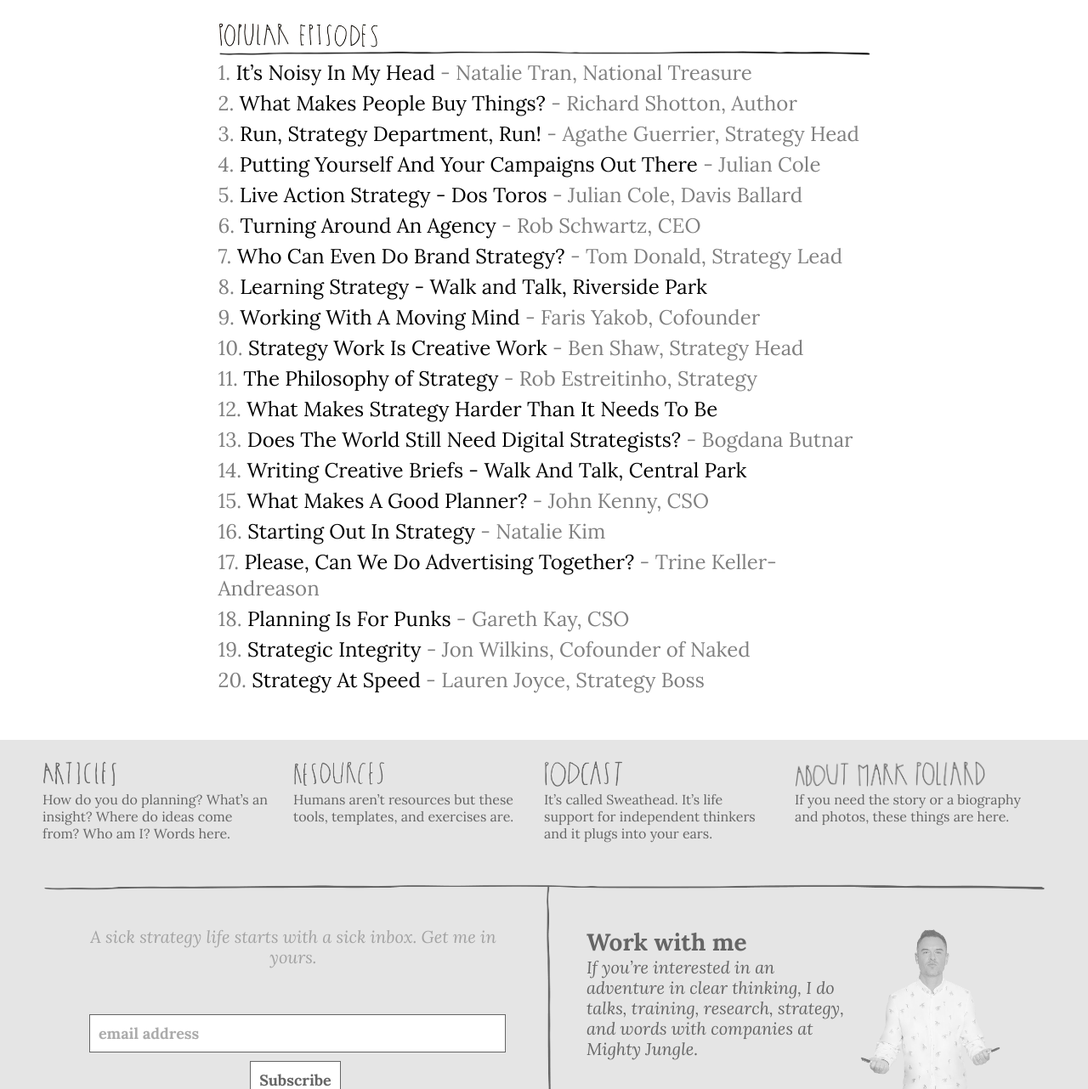
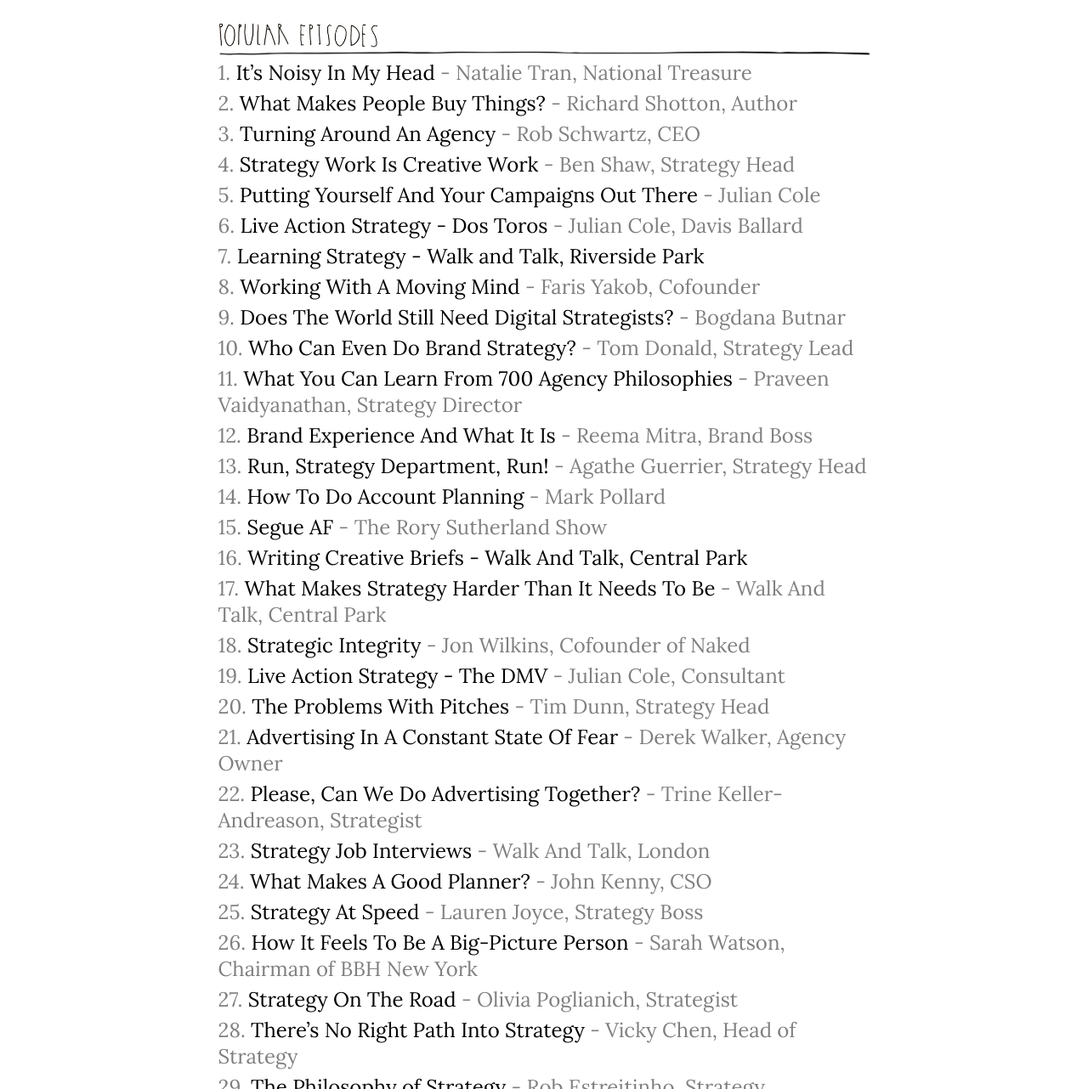
Before and after one commit to markhpollard/markhpollard.github.io, a Jekyll site: the page built from podcast.md, in a window 1280 px wide and 1400 px high, scrolled down 474 px, cut to the strip 118-1400 px from the top of the window. Shown: the whole strip at 85% size. Built offline with Jekyll 4.4.1, drawn with Linux system fonts in a browser that asks for light colours; nearby versions of some CDN libraries; some of the changed text lies outside the part shown.

Commit message:
Updated Podcast

```diff
--- a/podcast.md
+++ b/podcast.md
@@ -9,42 +10,62 @@
 layout: podcast
 ---
 
-#### 1. [It's Noisy In My Head](https://anchor.fm/sweathead-with-mark-pollard/episodes/Its-Noisy-In-My-Head---Natalie-Tran--National-Treasure-e2pnfp) - Natalie Tran, National Treasure
+#### 1. [It's Noisy In My Head](https://podcasts.apple.com/us/podcast/sweathead-with-mark-pollard-a-strategy-podcast/id1370723809?i=1000426009808) - Natalie Tran, National Treasure
 
-#### 2. [What Makes People Buy Things?](https://anchor.fm/sweathead-with-mark-pollard/episodes/What-Makes-People-Buy-Things----Richard-Shotton--Data-Boss-e1af1i) - Richard Shotton, Author
+#### 2. [What Makes People Buy Things?](https://podcasts.apple.com/us/podcast/sweathead-with-mark-pollard-a-strategy-podcast/id1370723809?i=1000408631171) - Richard Shotton, Author
 
-#### 3. [Run, Strategy Department, Run!](https://anchor.fm/sweathead-with-mark-pollard/episodes/Run--Strategy-Department--Run----Agathe-Guerrier--Strategy-Head-e1o81s) - Agathe Guerrier, Strategy Head
+#### 3. [Turning Around An Agency](https://podcasts.apple.com/us/podcast/sweathead-with-mark-pollard-a-strategy-podcast/id1370723809?i=1000448604037) - Rob Schwartz, CEO
 
-#### 4. [Putting Yourself And Your Campaigns Out There](https://anchor.fm/sweathead-with-mark-pollard/episodes/Putting-Yourself-And-Your-Campaigns-Out-There---Julian-Cole--Comms-Planner-e3vmjf) - Julian Cole
+#### 4. [Strategy Work Is Creative Work](https://podcasts.apple.com/us/podcast/sweathead-with-mark-pollard-a-strategy-podcast/id1370723809?i=1000449327041) - Ben Shaw, Strategy Head
 
-#### 5. [Live Action Strategy - Dos Toros](https://anchor.fm/sweathead-with-mark-pollard/episodes/Live-Action-Strategy---Dos-Toros--Mexican-Food---Julian-Cole--Davis-Ballard-e45kk9) - Julian Cole, Davis Ballard
+#### 5. [Putting Yourself And Your Campaigns Out There](https://podcasts.apple.com/us/podcast/sweathead-with-mark-pollard-a-strategy-podcast/id1370723809?i=1000437564860) - Julian Cole
 
-#### 6. [Turning Around An Agency](https://anchor.fm/sweathead-with-mark-pollard/episodes/Turning-Around-An-Agency---Rob-Schwartz--CEO-e57qae) - Rob Schwartz, CEO
+#### 6. [Live Action Strategy - Dos Toros](https://podcasts.apple.com/us/podcast/sweathead-with-mark-pollard-a-strategy-podcast/id1370723809?i=1000439885064) - Julian Cole, Davis Ballard
 
-#### 7. [Who Can Even Do Brand Strategy?](https://anchor.fm/sweathead-with-mark-pollard/episodes/Who-Can-Even-Do-Brand-Strategy----Tom-Donald--Strategy-Lead-e39rhq) - Tom Donald, Strategy Lead
+#### 7. [Learning Strategy - Walk and Talk, Riverside Park](https://podcasts.apple.com/us/podcast/sweathead-with-mark-pollard-a-strategy-podcast/id1370723809?i=1000438755061)
 
-#### 8. [Learning Strategy - Walk and Talk, Riverside Park](https://anchor.fm/sweathead-with-mark-pollard/episodes/Learning-Strategy---Walk-and-Talk--Riverside-Park-e42qpr)
+#### 8. [Working With A Moving Mind](https://podcasts.apple.com/us/podcast/sweathead-with-mark-pollard-a-strategy-podcast/id1370723809?i=1000445540665) - Faris Yakob, Cofounder
 
-#### 9. [Working With A Moving Mind](https://anchor.fm/sweathead-with-mark-pollard/episodes/Working-With-A-Moving-Mind---Faris-Yakob--Cofounder-e4p2jo) - Faris Yakob, Cofounder
+#### 9. [Does The World Still Need Digital Strategists?](https://podcasts.apple.com/us/podcast/sweathead-with-mark-pollard-a-strategy-podcast/id1370723809?i=1000446096019) - Bogdana Butnar
 
-#### 10. [Strategy Work Is Creative Work](https://anchor.fm/sweathead-with-mark-pollard/episodes/Strategy-Work-Is-Creative-Work---Ben-Shaw--Strategy-Head-e5aoqp) - Ben Shaw, Strategy Head
+#### 10. [Who Can Even Do Brand Strategy?](https://podcasts.apple.com/us/podcast/sweathead-with-mark-pollard-a-strategy-podcast/id1370723809?i=1000430485872) - Tom Donald, Strategy Lead
 
-#### 11. [The Philosophy of Strategy](https://anchor.fm/sweathead-with-mark-pollard/episodes/The-Philosophy-of-Strategy---Rob-Estreitinho--Strategy-e1b413) - Rob Estreitinho, Strategy
+#### 11. [What You Can Learn From 700 Agency Philosophies](https://podcasts.apple.com/us/podcast/sweathead-with-mark-pollard-a-strategy-podcast/id1370723809?i=1000450162836) - Praveen Vaidyanathan, Strategy Director
 
-#### 12. [What Makes Strategy Harder Than It Needs To Be](https://anchor.fm/sweathead-with-mark-pollard/episodes/What-Makes-Strategy-Harder-Than-It-Needs-To-Be---Walk-And-Talk--Central-Park-e40ga5)
+#### 12. [Brand Experience And What It Is](https://podcasts.apple.com/us/podcast/sweathead-with-mark-pollard-a-strategy-podcast/id1370723809?i=1000455528160) - Reema Mitra, Brand Boss
 
-#### 13. [Does The World Still Need Digital Strategists?](https://anchor.fm/sweathead-with-mark-pollard/episodes/Does-The-World-Still-Need-Digital-Strategists----Bogdana-Butnar--Strategy-Director-e4rc56) - Bogdana Butnar
+#### 13. [Run, Strategy Department, Run!](https://podcasts.apple.com/us/podcast/sweathead-with-mark-pollard-a-strategy-podcast/id1370723809?i=1000415097792) - Agathe Guerrier, Strategy Head
 
-#### 14. [Writing Creative Briefs - Walk And Talk, Central Park](https://anchor.fm/sweathead-with-mark-pollard/episodes/Writing-Creative-Briefs---Walk-And-Talk--Central-Park--Memorial-Day-Weekend-e4537g)
+#### 14. [How To Do Account Planning](https://podcasts.apple.com/us/podcast/sweathead-with-mark-pollard-a-strategy-podcast/id1370723809?i=1000413797149) - Mark Pollard
 
-#### 15. [What Makes A Good Planner?](https://anchor.fm/sweathead-with-mark-pollard/episodes/What-Makes-A-Good-Planner----John-Kenny--CSO-e3l68c) - John Kenny, CSO
+#### 15. [Segue AF](https://podcasts.apple.com/us/podcast/sweathead-with-mark-pollard-a-strategy-podcast/id1370723809?i=1000459523623) - The Rory Sutherland Show
 
-#### 16. [Starting Out In Strategy](https://anchor.fm/sweathead-with-mark-pollard/episodes/Starting-Out-In-Strategy---Natalie-Kim-e1af34) - Natalie Kim
+#### 16. [Writing Creative Briefs - Walk And Talk, Central Park](https://podcasts.apple.com/us/podcast/sweathead-with-mark-pollard-a-strategy-podcast/id1370723809?i=1000439313728)
 
-#### 17. [Please, Can We Do Advertising Together?](https://anchor.fm/sweathead-with-mark-pollard/episodes/Please--Can-We-Do-Advertising-Together----Trine-Keller-Andreason--Strategist-e4g4gb) - Trine Keller-Andreason
+#### 17. [What Makes Strategy Harder Than It Needs To Be](https://podcasts.apple.com/us/podcast/sweathead-with-mark-pollard-a-strategy-podcast/id1370723809?i=1000437827237) - Walk And Talk, Central Park
 
-#### 18. [Planning Is For Punks](https://anchor.fm/sweathead-with-mark-pollard/episodes/Planning-Is-For-Punks---Gareth-Kay--CSO-e1im3e) - Gareth Kay, CSO
+#### 18. [Strategic Integrity](https://podcasts.apple.com/us/podcast/sweathead-with-mark-pollard-a-strategy-podcast/id1370723809?i=1000447038121) - Jon Wilkins, Cofounder of Naked
 
-#### 19. [Strategic Integrity](https://anchor.fm/sweathead-with-mark-pollard/episodes/Strategic-Integrity---Jon-Wilkins--Cofounder-of-Naked-e4vqb3) - Jon Wilkins, Cofounder of Naked
+#### 19. [Live Action Strategy - The DMV](https://podcasts.apple.com/us/podcast/sweathead-with-mark-pollard-a-strategy-podcast/id1370723809?i=1000450955608) - Julian Cole, Consultant
 
-#### 20. [Strategy At Speed](https://anchor.fm/sweathead-with-mark-pollard/episodes/Strategy-At-Speed---Lauren-Joyce--Strategy-Boss-e4iibs) - Lauren Joyce, Strategy Boss
+#### 20. [The Problems With Pitches](https://podcasts.apple.com/us/podcast/sweathead-with-mark-pollard-a-strategy-podcast/id1370723809?i=1000452052387) - Tim Dunn, Strategy Head
+
+#### 21. [Advertising In A Constant State Of Fear](https://podcasts.apple.com/us/podcast/sweathead-with-mark-pollard-a-strategy-podcast/id1370723809?i=1000455255746) - Derek Walker, Agency Owner
+
+#### 22. [Please, Can We Do Advertising Together?](https://podcasts.apple.com/us/podcast/sweathead-with-mark-pollard-a-strategy-podcast/id1370723809?i=1000443247762) - Trine Keller-Andreason, Strategist
+
+#### 23. [Strategy Job Interviews](https://podcasts.apple.com/us/podcast/sweathead-with-mark-pollard-a-strategy-podcast/id1370723809?i=1000445956684) - Walk And Talk, London
+
+#### 24. [What Makes A Good Planner?](https://podcasts.apple.com/us/podcast/sweathead-with-mark-pollard-a-strategy-podcast/id1370723809?i=1000434177294) - John Kenny, CSO
+
+#### 25. [Strategy At Speed](https://podcasts.apple.com/us/podcast/sweathead-with-mark-pollard-a-strategy-podcast/id1370723809?i=1000444211722) - Lauren Joyce, Strategy Boss
+
+#### 26. [How It Feels To Be A Big-Picture Person](https://podcasts.apple.com/us/podcast/sweathead-with-mark-pollard-a-strategy-podcast/id1370723809?i=1000454310129) - Sarah Watson, Chairman of BBH New York
+
+#### 27. [Strategy On The Road](https://podcasts.apple.com/us/podcast/sweathead-with-mark-pollard-a-strategy-podcast/id1370723809?i=1000446456330) - Olivia Poglianich, Strategist
+
+#### 28. [There's No Right Path Into Strategy](https://podcasts.apple.com/us/podcast/sweathead-with-mark-pollard-a-strategy-podcast/id1370723809?i=1000449986826) - Vicky Chen, Head of Strategy
+
+#### 29. [The Philosophy of Strategy](https://podcasts.apple.com/us/podcast/sweathead-with-mark-pollard-a-strategy-podcast/id1370723809?i=1000408934412) - Rob Estreitinho, Strategy
+
+#### 30. [The State Of Research](https://podcasts.apple.com/us/podcast/sweathead-with-mark-pollard-a-strategy-podcast/id1370723809?i=1000446975958) - Farrah Bostic, Founder
```
Also changed, not shown: other parts of podcast.md (+1 -0 lines).
